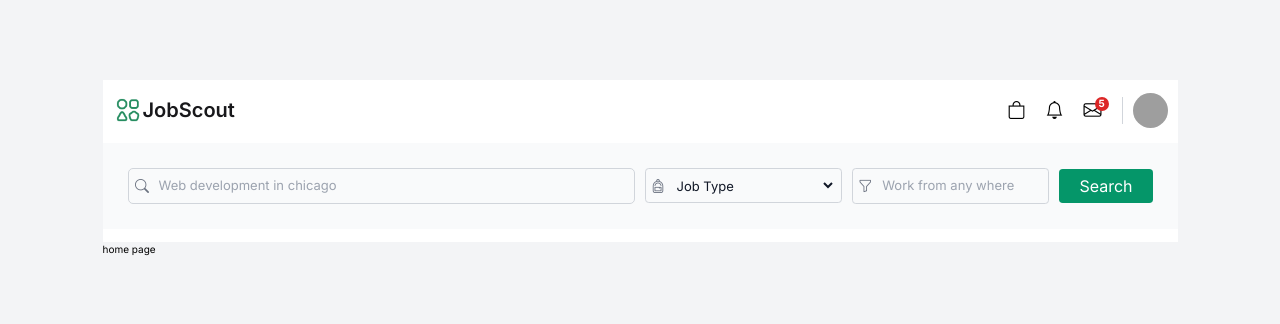
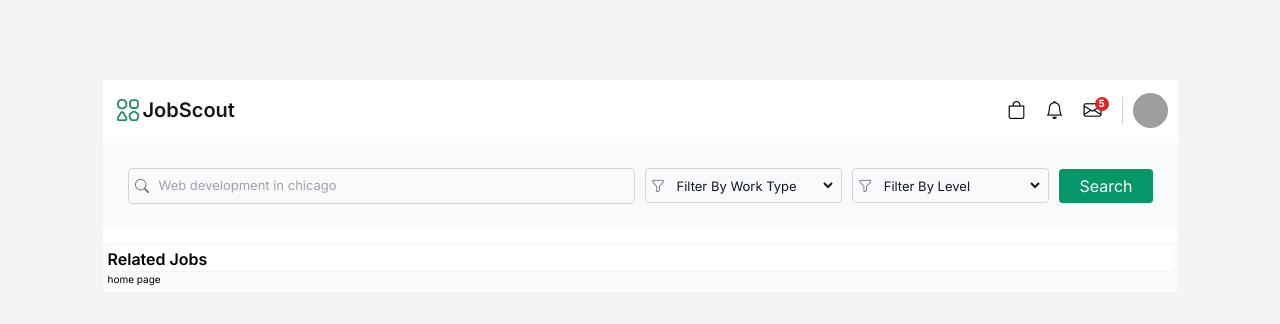
Before and after one commit to shuvo-me/nuxt-job-portal, a Nuxt app: page / in a window 1280 px wide. Shown: the top 324 px of the page. Built offline with nearby package versions, Linux system fonts and the light colour scheme; grey boxes are pictures that could not be loaded.

Commit message:
made app-select reusable

```diff
--- a/components/AppHeader.vue
+++ b/components/AppHeader.vue
@@ -58,8 +58,15 @@
           <div
             class="flex items-center flex-wrap md:flex-nowrap gap-x-4 gap-y-5 lg:gap-y-0"
           >
-            <app-select />
-            <location-search />
+            <app-select
+              icon-class="bi bi-funnel"
+              option-title="Filter by work type"
+            />
+            <app-select
+              icon-class="bi bi-funnel"
+              option-title="Filter by level"
+              :options="[]"
+            />
             <button
               class="py-2 px-8 rounded-md text-[1.6rem] text-white bg-emerald-600"
               v-text="'Search'"
@@ -73,7 +80,6 @@
 </template>
 
 <script>
-export default {};
 </script>
 
 <style>
--- a/components/AppSelect.vue
+++ b/components/AppSelect.vue
@@ -3,23 +3,34 @@
     class="flex w-full items-center bg-gray-50 border border-gray-300 rounded-md text-[1.4rem] px-2 focus-within:ring-1 focus-within:ring-emerald-600 transition-all duration-100"
   >
     <span class="text-gray-500">
-      <i class="bi bi-backpack" />
+      <i :class="iconClass" />
     </span>
     <select
       id="countries"
-      class="rounded-lg w-full bg-transparent p-3 outline-none text-[1.3rem] text-gray-900"
+      class="rounded-lg w-full bg-transparent p-3 outline-none text-[1.3rem] text-gray-900 capitalize"
+      @change="$emit('select')"
     >
-      <option selected class="text-gray-400">Job Type</option>
-      <option value="freelance">Freelance</option>
-      <option value="remote">Remote</option>
-      <option value="contract">Contract</option>
-      <option value="on-site">On site</option>
+      <option selected class="text-gray-400" v-text="optionTitle" />
+
+      <option
+        :value="opt.value"
+        v-for="opt in options"
+        :key="opt.value"
+        v-text="opt.title"
+      />
     </select>
   </div>
 </template>
 
 <script setup lang="ts">
-defineProps<{}>();
+defineProps<{
+  iconClass: string;
+  optionTitle: string;
+  options: Array<{
+    title: string;
+    value: string;
+  }>;
+}>();
 </script>
 
 <style>
--- /dev/null
+++ b/components/JobsSidebar.vue
@@ -0,0 +1,13 @@
+<template>
+  <aside class="bg-white">
+    <div class="border-b border-gray-100">
+      <h5 class="text-[1.6rem] font-semibold">Related Jobs</h5>
+      <ul>
+        <li></li>
+      </ul>
+    </div>
+  </aside>
+</template>
+
+<script setup lang="ts">
+</script>
--- a/layouts/default.vue
+++ b/layouts/default.vue
@@ -1,7 +1,11 @@
 <template>
   <app-container extra-class="mt-[80px] rounded-md">
     <app-header />
-    <slot />
+
+    <div class="bg-gray-50 p-2">
+      <jobs-sidebar />
+      <slot />
+    </div>
     <!-- <footer>Footer</footer> -->
   </app-container>
 </template>
```
